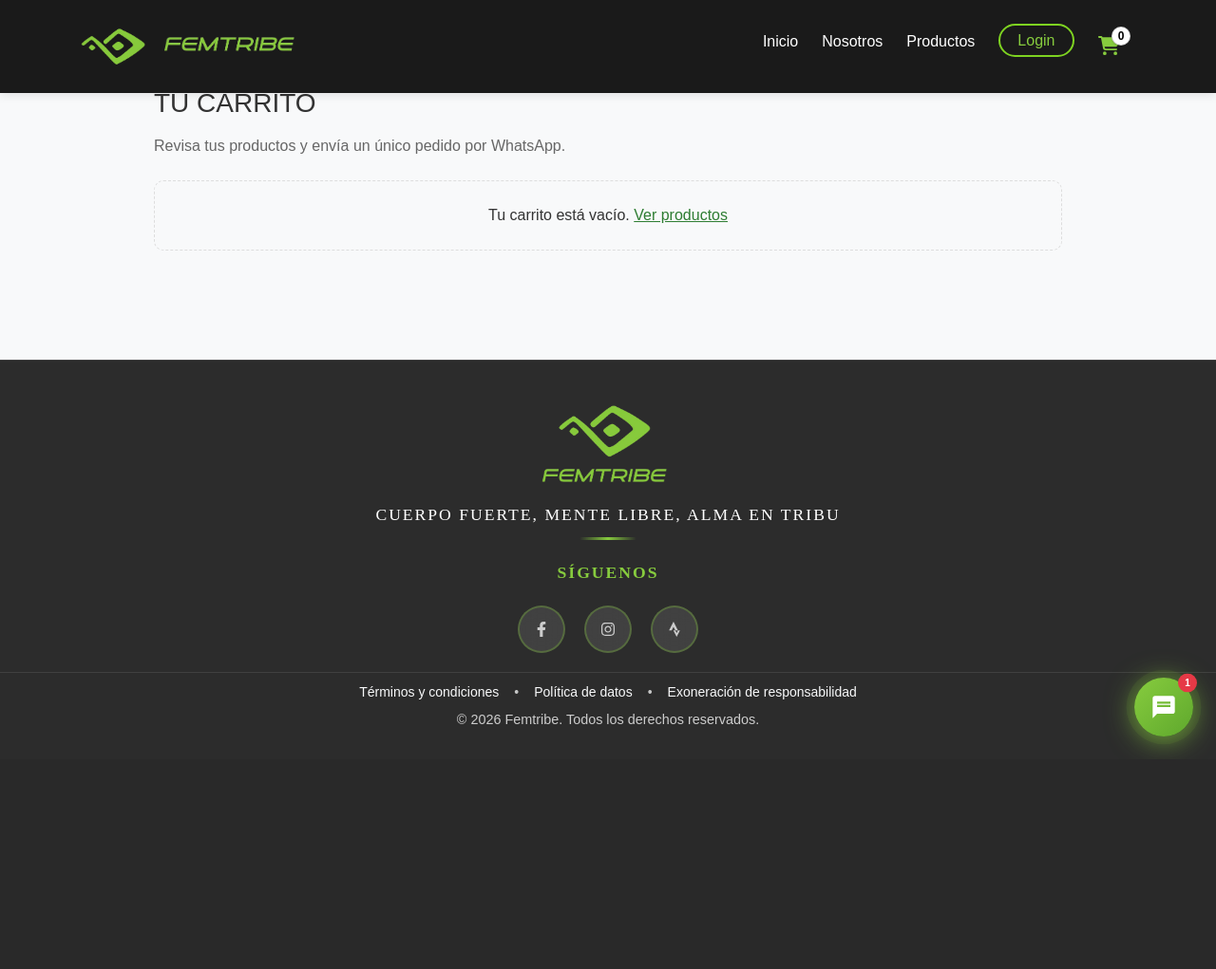
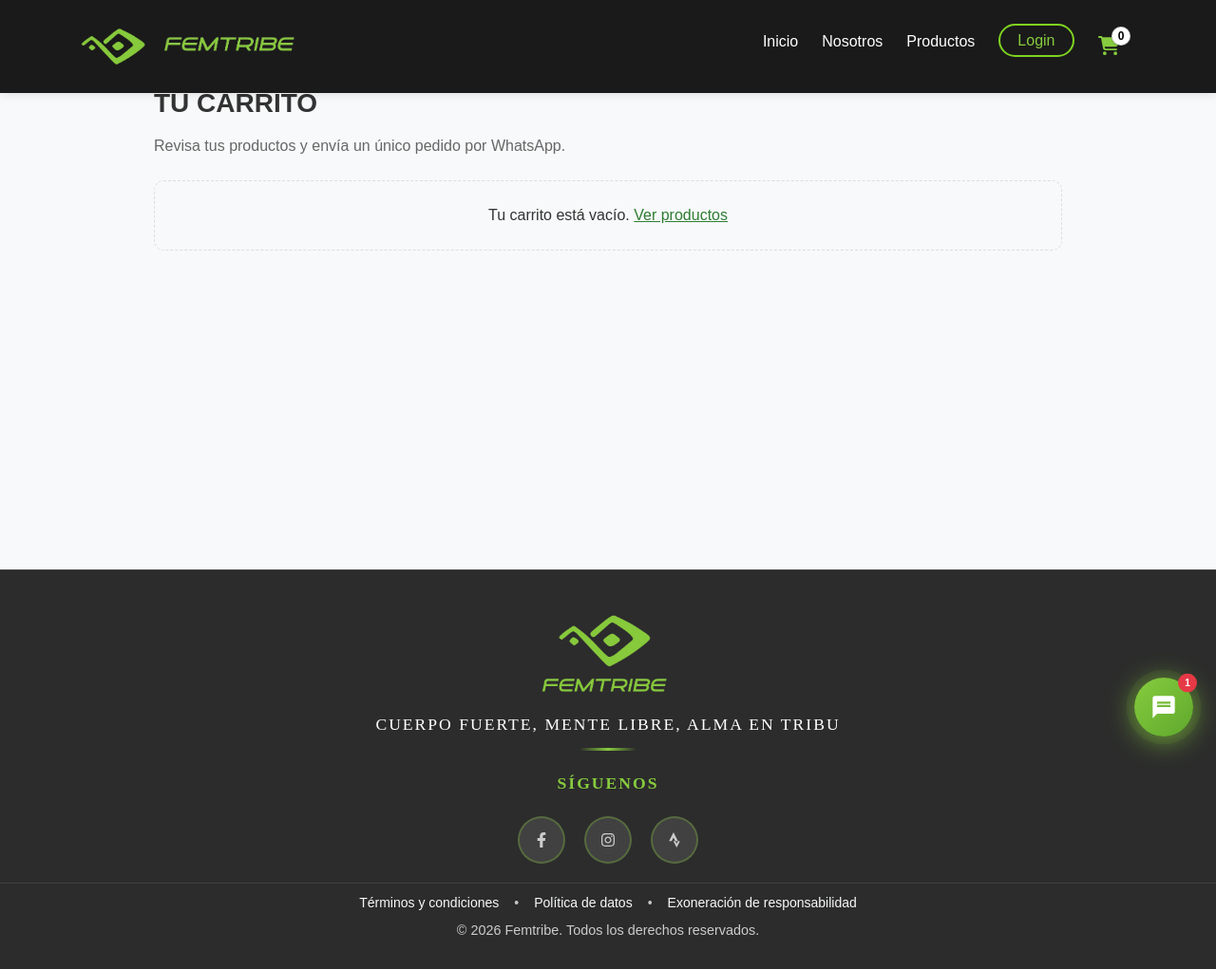
Before and after one commit to Jhonnier-2112/femtribe_v2, a PHP site: page /views/carrito.php in a window 1280 px wide. Shown: the whole page at 95% size. Before the commit the page ends 797 px from the top, so only its background shows below. Run offline with PHP 8.4, Linux system fonts and the light colour scheme; some web fonts are replaced.

Commit message:
style(cart): add top padding to clear fixed navbar

```diff
--- a/pruebas/views/carrito.php
+++ b/pruebas/views/carrito.php
@@ -9,9 +9,9 @@ if (!defined('WHATSAPP_BUSINESS_NUMBER')) {
 ?>
 <?php include __DIR__ . '/layouts/header.php'; ?>
 
-<main class="page-content">
-<section class="container" style="max-width: 980px; margin: 0 auto 40px;">
-  <h1 style="font-size: 28px; margin-bottom: 16px;">TU CARRITO</h1>
+<main class="page-content" style="padding-top: 115px; min-height: 75vh;">
+<section class="container" style="max-width: 980px; margin: 0 auto 60px;">
+  <h1 style="font-size: 28px; margin-bottom: 16px; font-weight: 800;">TU CARRITO</h1>
   <p style="color:#666; margin-bottom: 24px;">Revisa tus productos y envía un único pedido por WhatsApp.</p>
 
   <div id="cart-empty" style="display:none; padding:24px; border:1px dashed #ddd; border-radius:10px; text-align:center;">
--- a/views/carrito.php
+++ b/views/carrito.php
@@ -9,9 +9,9 @@ if (!defined('WHATSAPP_BUSINESS_NUMBER')) {
 ?>
 <?php include __DIR__ . '/layouts/header.php'; ?>
 
-<main class="page-content">
-<section class="container" style="max-width: 980px; margin: 0 auto 40px;">
-  <h1 style="font-size: 28px; margin-bottom: 16px;">TU CARRITO</h1>
+<main class="page-content" style="padding-top: 115px; min-height: 75vh;">
+<section class="container" style="max-width: 980px; margin: 0 auto 60px;">
+  <h1 style="font-size: 28px; margin-bottom: 16px; font-weight: 800;">TU CARRITO</h1>
   <p style="color:#666; margin-bottom: 24px;">Revisa tus productos y envía un único pedido por WhatsApp.</p>
 
   <div id="cart-empty" style="display:none; padding:24px; border:1px dashed #ddd; border-radius:10px; text-align:center;">
```
